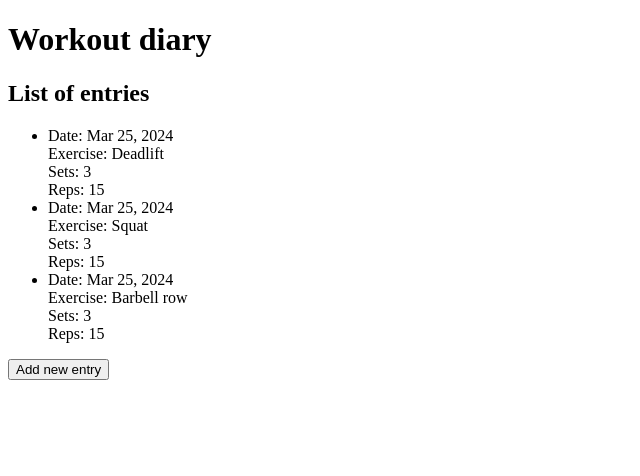
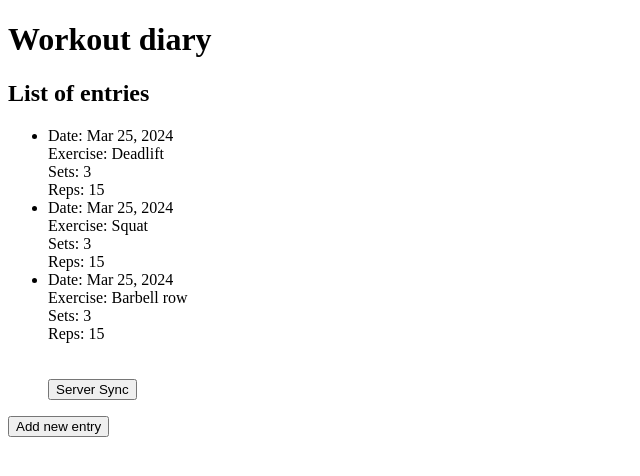
Before and after one commit to samuelvinib/gym-diary, an Angular app: page /home/home in a window 1280 px wide. Shown: the top 476 px of the page, without its empty margins (0-640 px from the left). Built offline with nearby package versions, Linux system fonts and the light colour scheme.

Commit message:
chore: trackBy added to my diary list

```diff
--- a/src/app/diary/diary/diary.component.html
+++ b/src/app/diary/diary/diary.component.html
@@ -8,9 +8,17 @@
     <section class="mb-8">
       <h2 class="mb-4 text-xl font-bold">List of entries</h2>
       <ul class="rounded border shadow">
-        <li *ngFor="let item of exerciseList">
+        <li *ngFor="let item of exerciseList; index as i; trackBy: itemTrackBy">
           <app-entry-item [exercise-set]="item" />
         </li>
+        <br />
+        <br />
+        <button
+          class="rounded bg-blue-500 py-2 px-4 font-bold text-white hover:bg-blue-700"
+          (click)="newList()"
+        >
+          Server Sync
+        </button>
       </ul>
     </section>
     <button
--- a/src/app/diary/diary/diary.component.ts
+++ b/src/app/diary/diary/diary.component.ts
@@ -1,15 +1,27 @@
 import { Component } from '@angular/core';
-import { ExerciseSetList } from '../interfaces/exercise-set';
+import { ExerciseSet, ExerciseSetList } from '../interfaces/exercise-set';
 
 @Component({
   selector: 'app-diary',
   templateUrl: './diary.component.html',
-  styleUrls: ['./diary.component.css']
+  styleUrls: ['./diary.component.css'],
 })
 export class DiaryComponent {
-  exerciseList:ExerciseSetList=[
-  {id:'1', date: new Date(), exercise:'Deadlift', reps:15, sets:3},
-  {id:'2', date: new Date(), exercise:'Squat', reps:15, sets:3},
-  {id:'3', date: new Date(), exercise:'Barbell row', reps:15, sets:3},
+  exerciseList: ExerciseSetList = [
+    { id: '1', date: new Date(), exercise: 'Deadlift', reps: 15, sets: 3 },
+    { id: '2', date: new Date(), exercise: 'Squat', reps: 15, sets: 3 },
+    { id: '3', date: new Date(), exercise: 'Barbell row', reps: 15, sets: 3 },
   ];
+  newList() {
+    this.exerciseList = [
+      { id: '1', date: new Date(), exercise: 'Deadlift', reps: 15, sets: 3 },
+      { id: '2', date: new Date(), exercise: 'Squat', reps: 15, sets: 3 },
+      { id: '3', date: new Date(), exercise: 'Barbell row', reps: 15, sets: 3 },
+      { id: '4', date: new Date(), exercise: 'Leg Press', reps: 15, sets: 3 },
+    ];
+  }
+  itemTrackBy(index:number, item:ExerciseSet){
+    console.log(`retornou kkkkkkkkkkkkk o ${item.id}`)
+    return item.id;
+  }
 }
```
